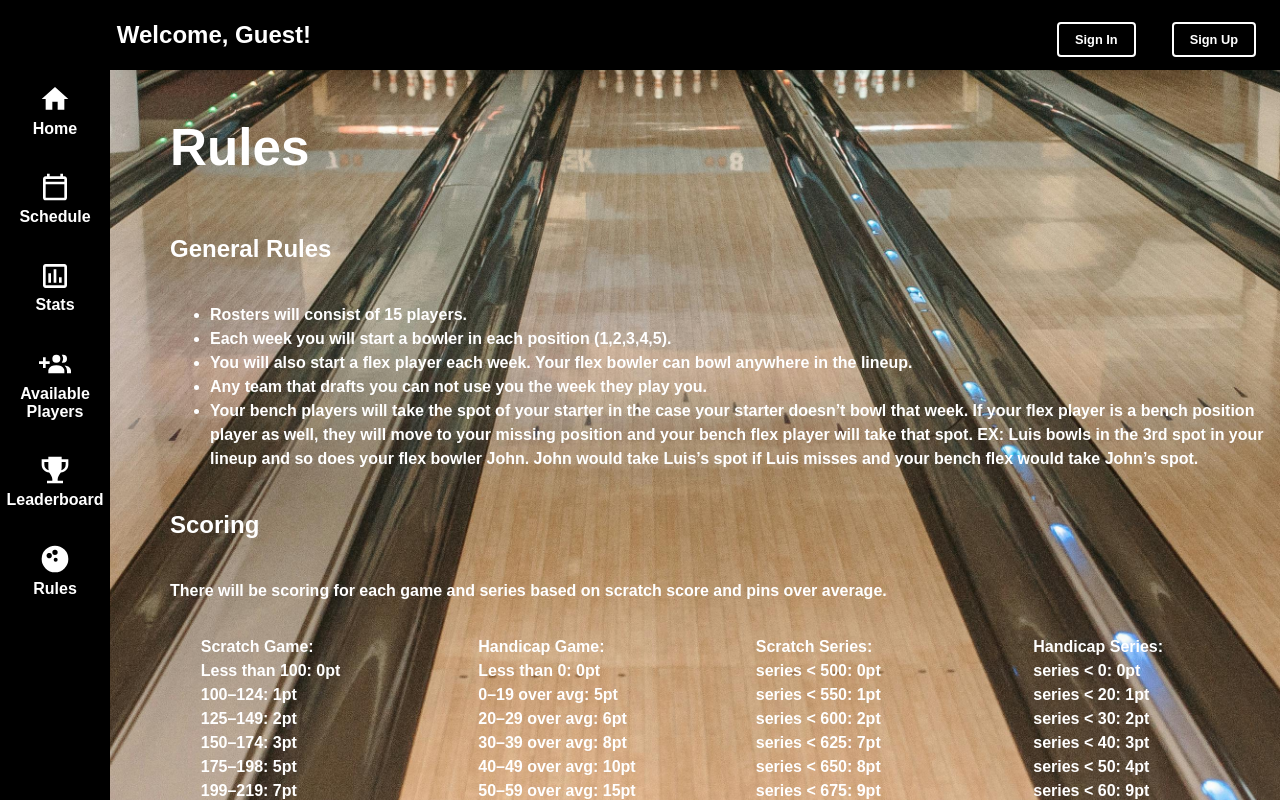
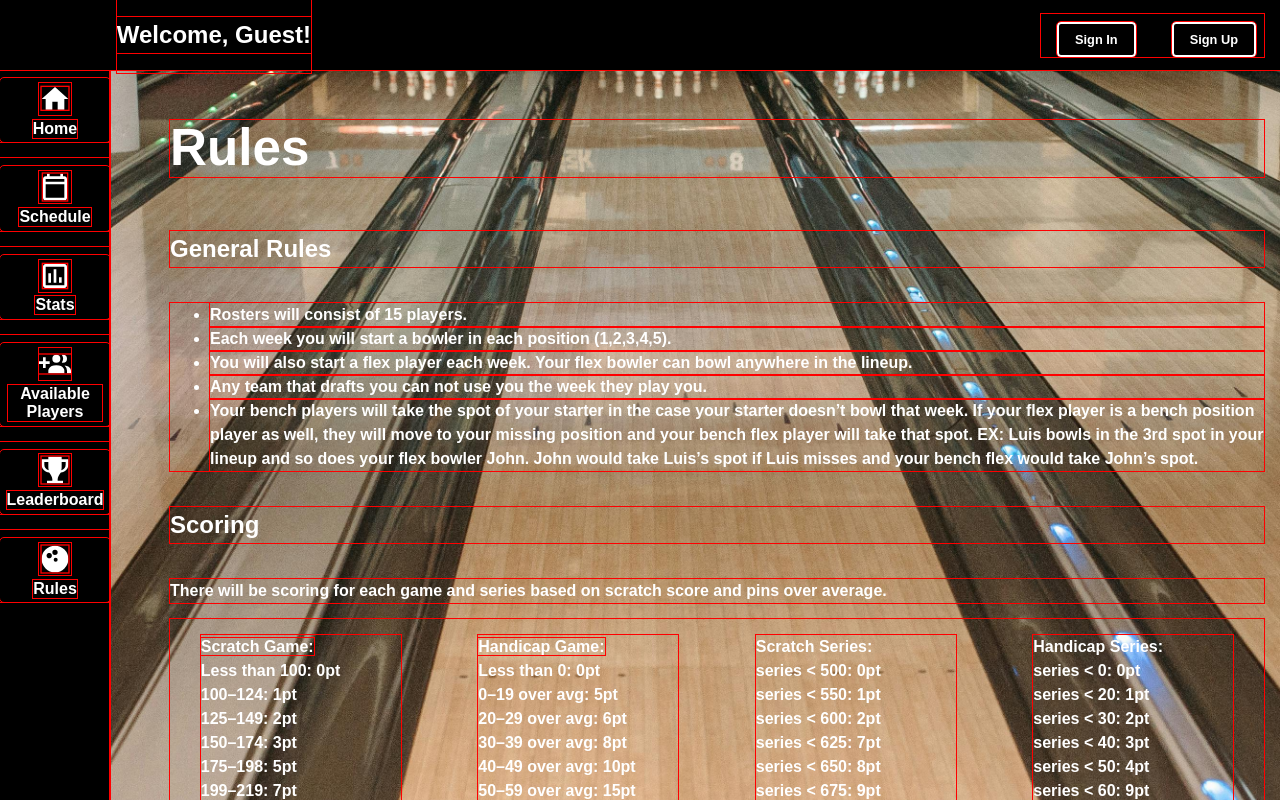
Before and after one commit to bwolfe53144/fantasy_bowling_frontend, a React (Vite) app: page /rules in a window 1280 px wide. Built offline with nearby package versions, Linux system fonts and the light colour scheme; no server answers.

Commit message:
adding red line for debugging

```diff
--- a/src/styles/Rules.css
+++ b/src/styles/Rules.css
@@ -32,3 +32,7 @@
       flex: 1 1 48%;
     }
   }
+
+  * {
+    outline: 1px solid red !important;
+  }
```
